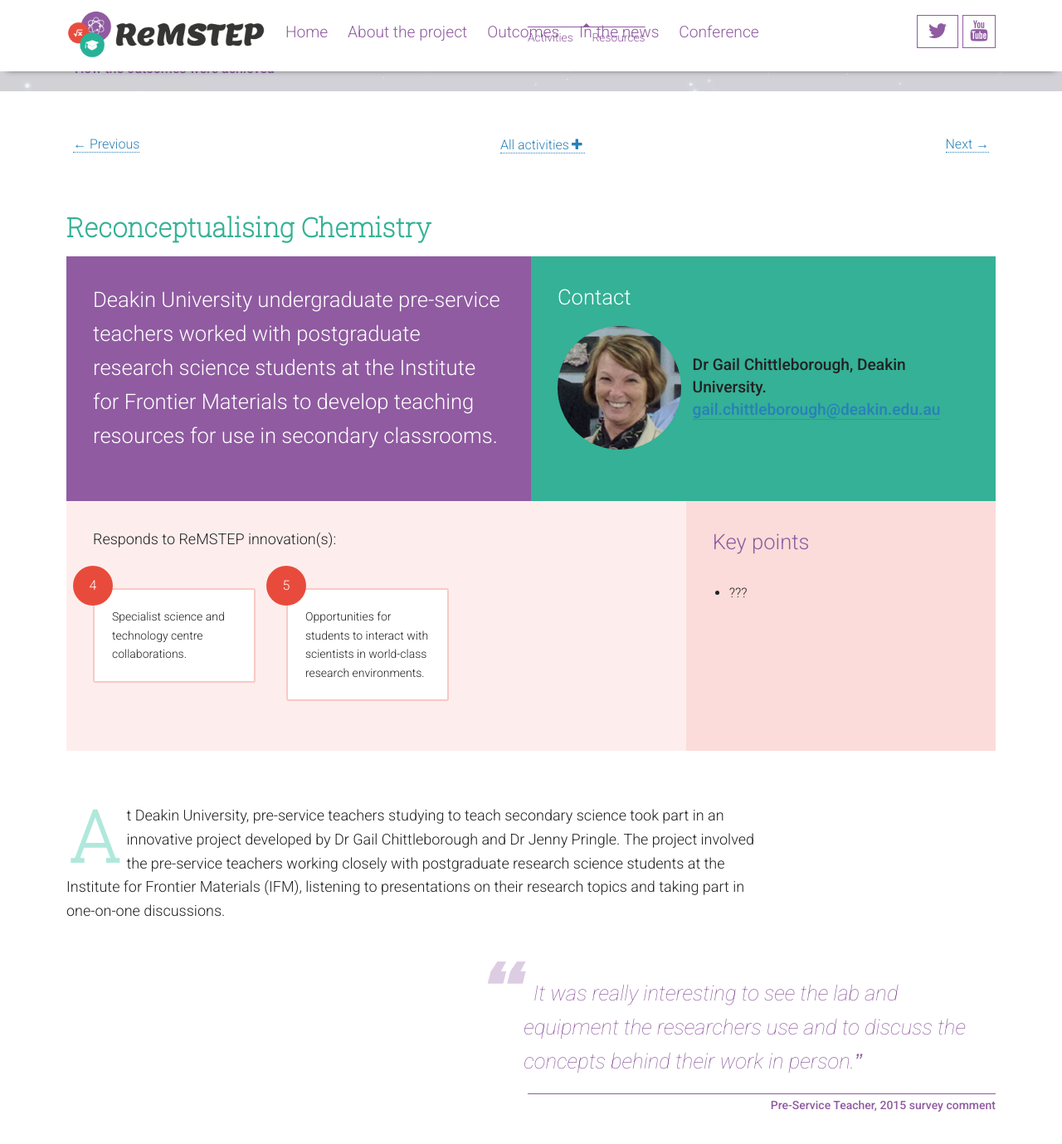
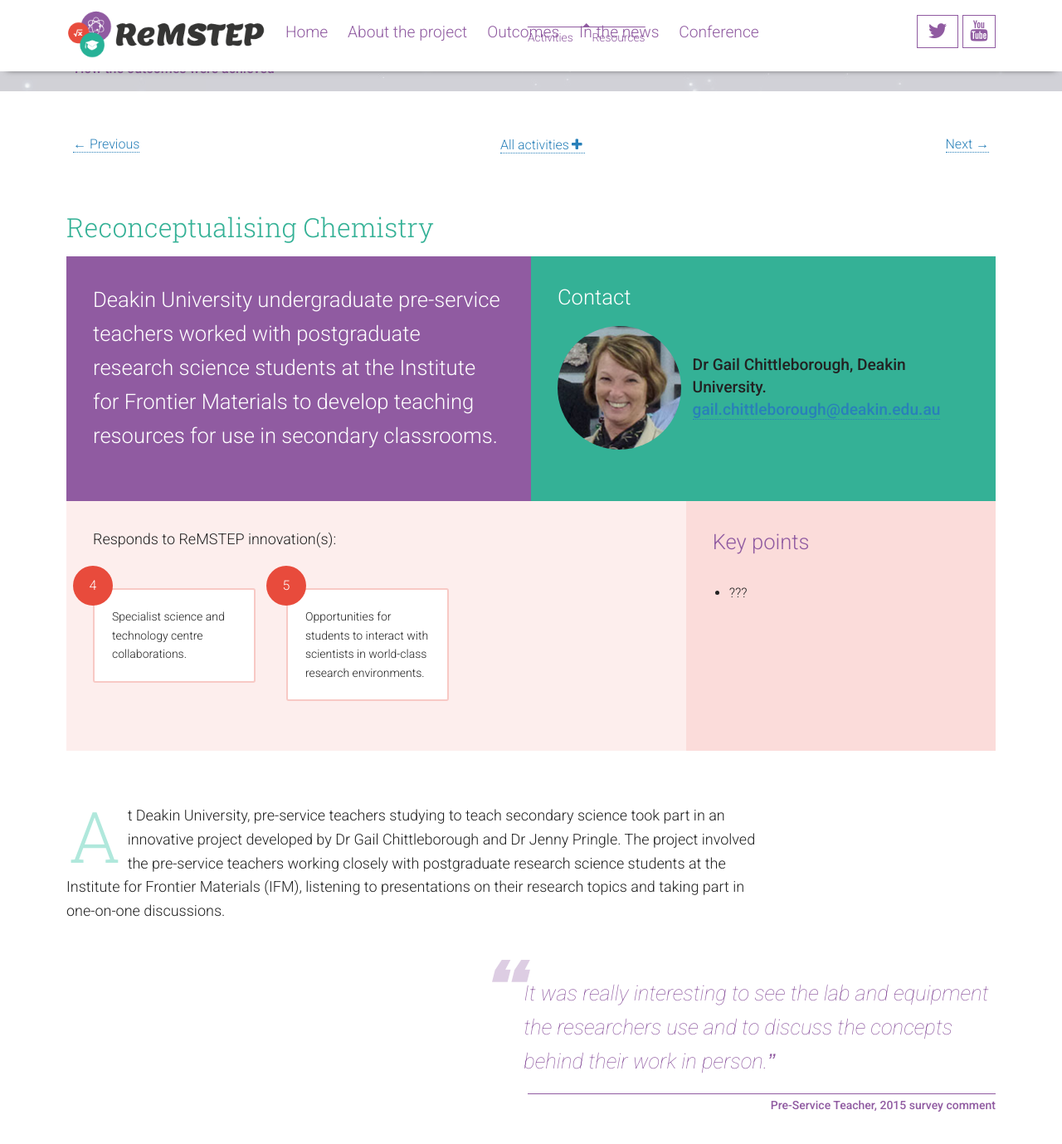
Before and after one commit to ReMSTEP/ReMSTEP-2017-v2, a Jekyll site: the page built from outcomes/activities/reconceptualising-chemistry/index.html, in a window 1280 px wide and 1400 px high, scrolled down 200 px. Shown: the top 1379 px of the window at 83% size. Built offline with Jekyll 4.4.1, drawn with Linux system fonts in a browser that asks for light colours.

Commit message:
fix slab font

```diff
--- a/_sass/_typography.scss
+++ b/_sass/_typography.scss
@@ -7,7 +7,7 @@
 h1 {
     font-family: 'Roboto Slab', Georgia, sans-serif;
     font-size: 2em;
-    font-weight: 600;
+    font-weight: 300;
     color: $green;
     margin: 1em 0 0 0;
     line-height: 1.2;
@@ -54,7 +54,7 @@
         color: $lightgreen;
         float: left;
         font-family: 'Roboto Slab', Georgia;
-        font-weight: 600;
+        font-weight: 300;
         font-size: 4.75em;
         line-height: 0.99;
         padding-top: 0px;
@@ -133,6 +133,7 @@
     }
 }
 blockquote {
+    position: relative;
     quotes: "\201C""\201D""\2018""\2019";
     margin: 4em 0 4em auto;
     min-width: 320px;
@@ -158,12 +159,17 @@
             color: $purple;
             font-size: 4em;
             line-height: 0.1em;
-            margin-right: 0.25em;
-            margin-left: -0.6em;
+            /*margin-right: 0.25em;
+            margin-left: -0.6em;*/
             vertical-align: -0.4em;
             font-family: impact, sans-serif;
             opacity: 0.3;
             overflow: visible;
+            position: absolute;
+            top: 20px;
+            left: -5px;
+            width: 1em;
+            height: 1em;
         }
 
         &:after {
--- a/css/main.scss
+++ b/css/main.scss
@@ -2,7 +2,7 @@
 # Jekyll Front matter
 ---
 @import url(//fonts.googleapis.com/css?family=Roboto:100,100italic,300,300italic,500,500italic);
-@import url(//fonts.googleapis.com/css?family=Roboto+Slab:100);
+@import url(//fonts.googleapis.com/css?family=Roboto+Slab:300);
 @import url(//fonts.googleapis.com/css?family=Lemon);
 
 /*! HTML5 Boilerplate v5.3.0 | MIT License | https://html5boilerplate.com/ */
```
